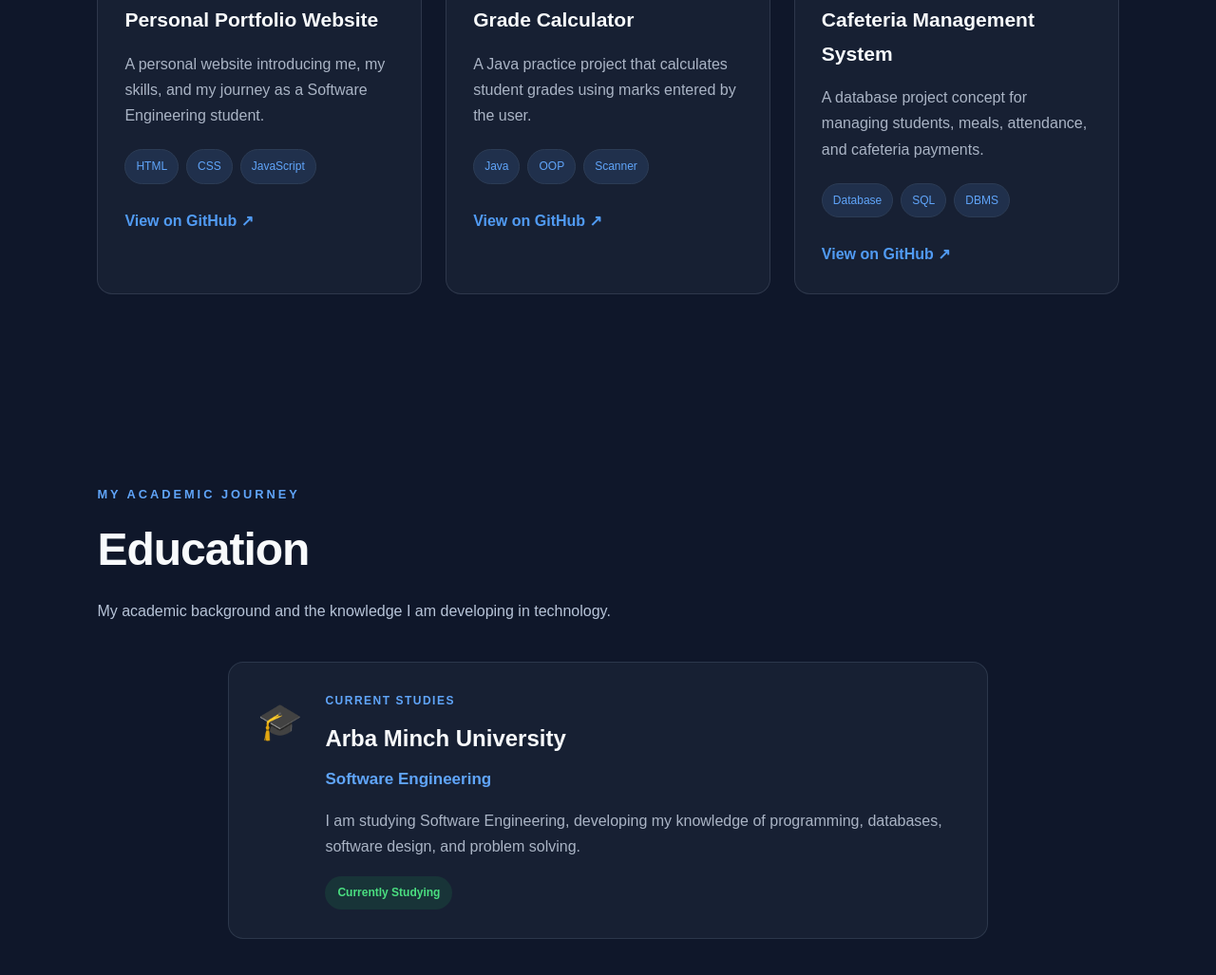
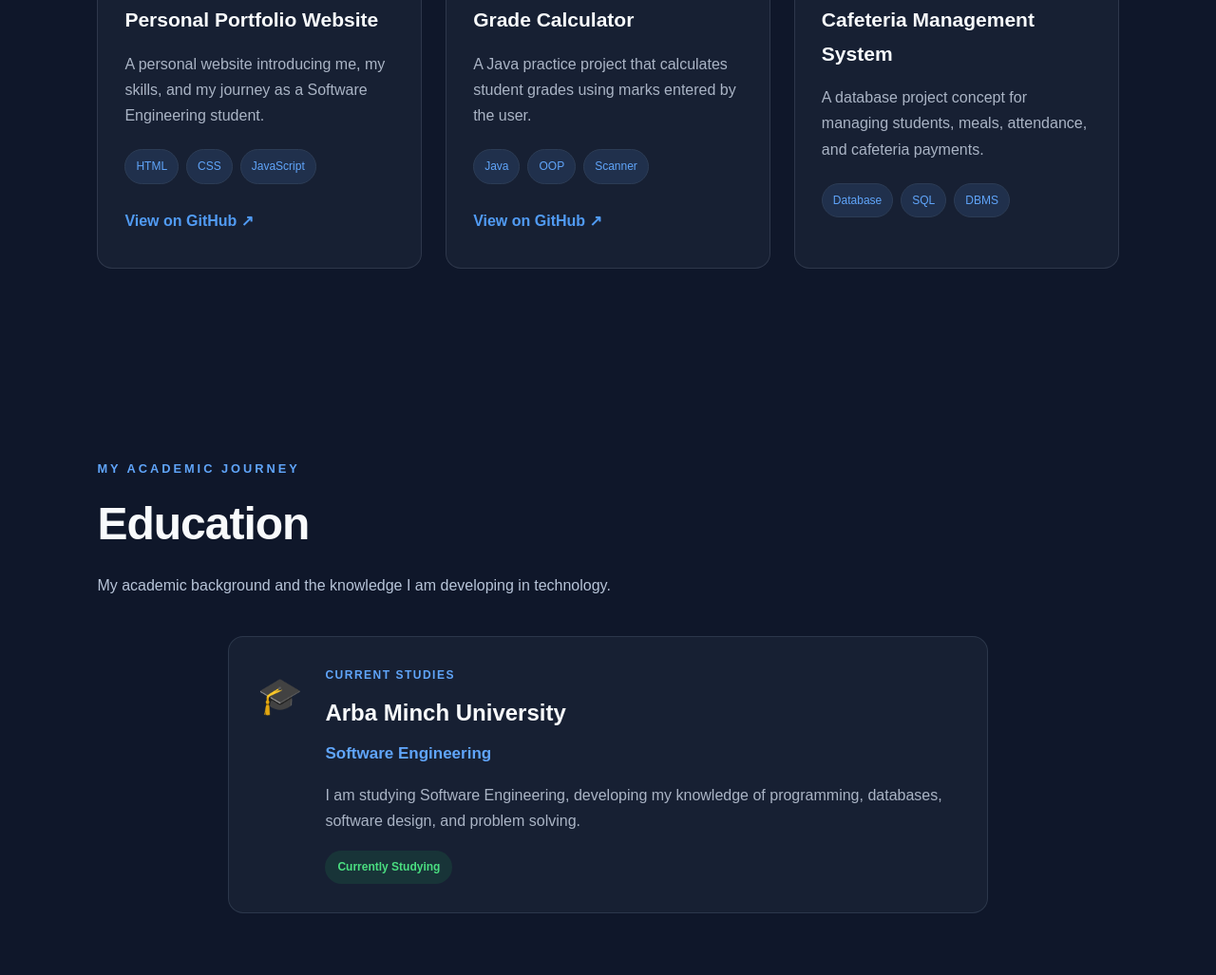
Before and after one commit to Abrahmdual/Abraham-Portfolio, a plain HTML site: page index.html in a window 1280 px wide. Shown: the part 2473-3500 px from the top of the page at 95% size. Drawn offline with Linux system fonts and the light colour scheme.

Commit message:
management link

```diff
--- a/index.html
+++ b/index.html
@@ -230,10 +230,7 @@ that solves real world problems.
                     <span>DBMS</span>
                 </div>
 
-                <a class="project-link"
-                   href="https://github.com/Abrahmdual/Cafeteria-Management-System">
-                    View on GitHub ↗
-                </a>
+
             </div>
 
         </div>
```
